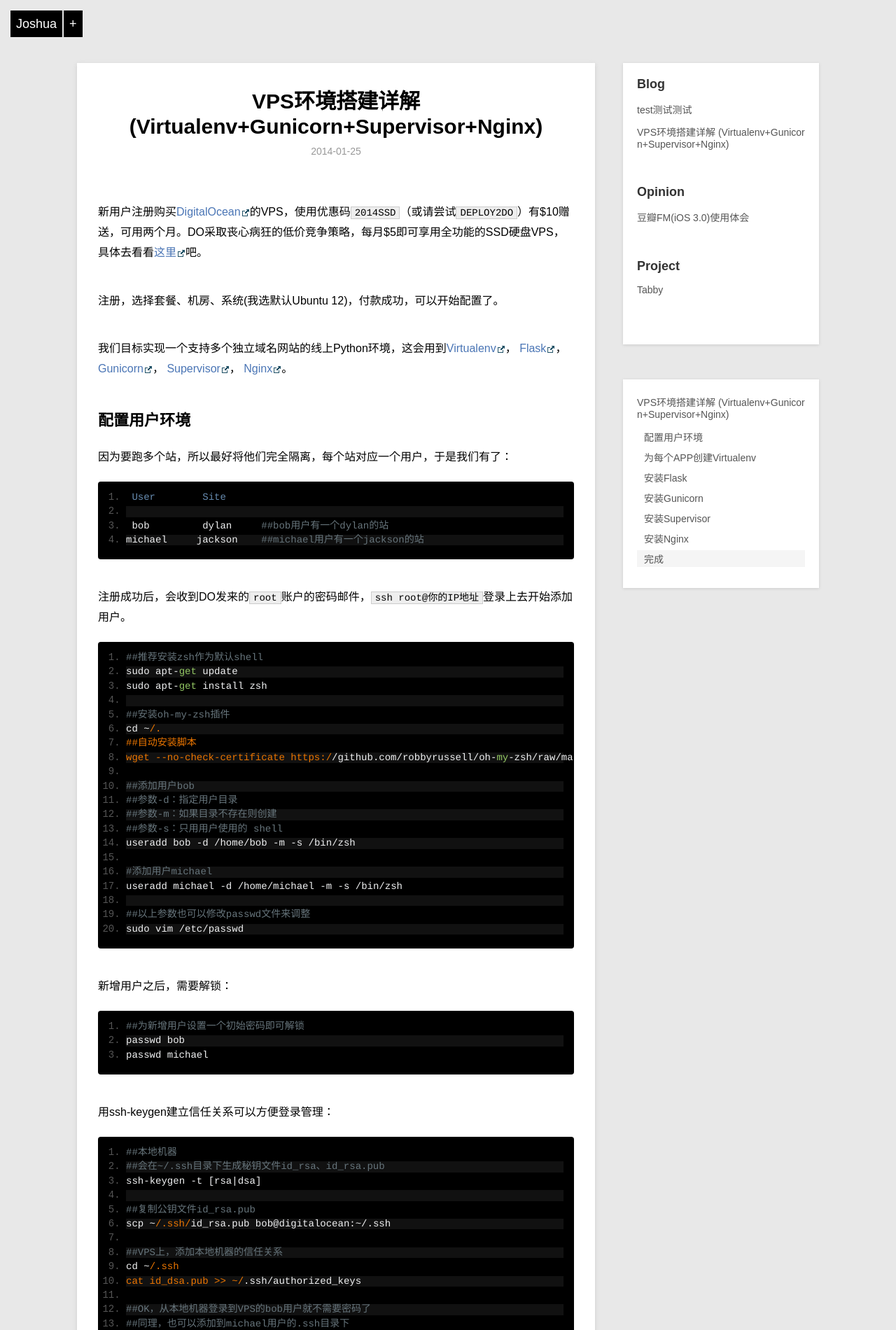
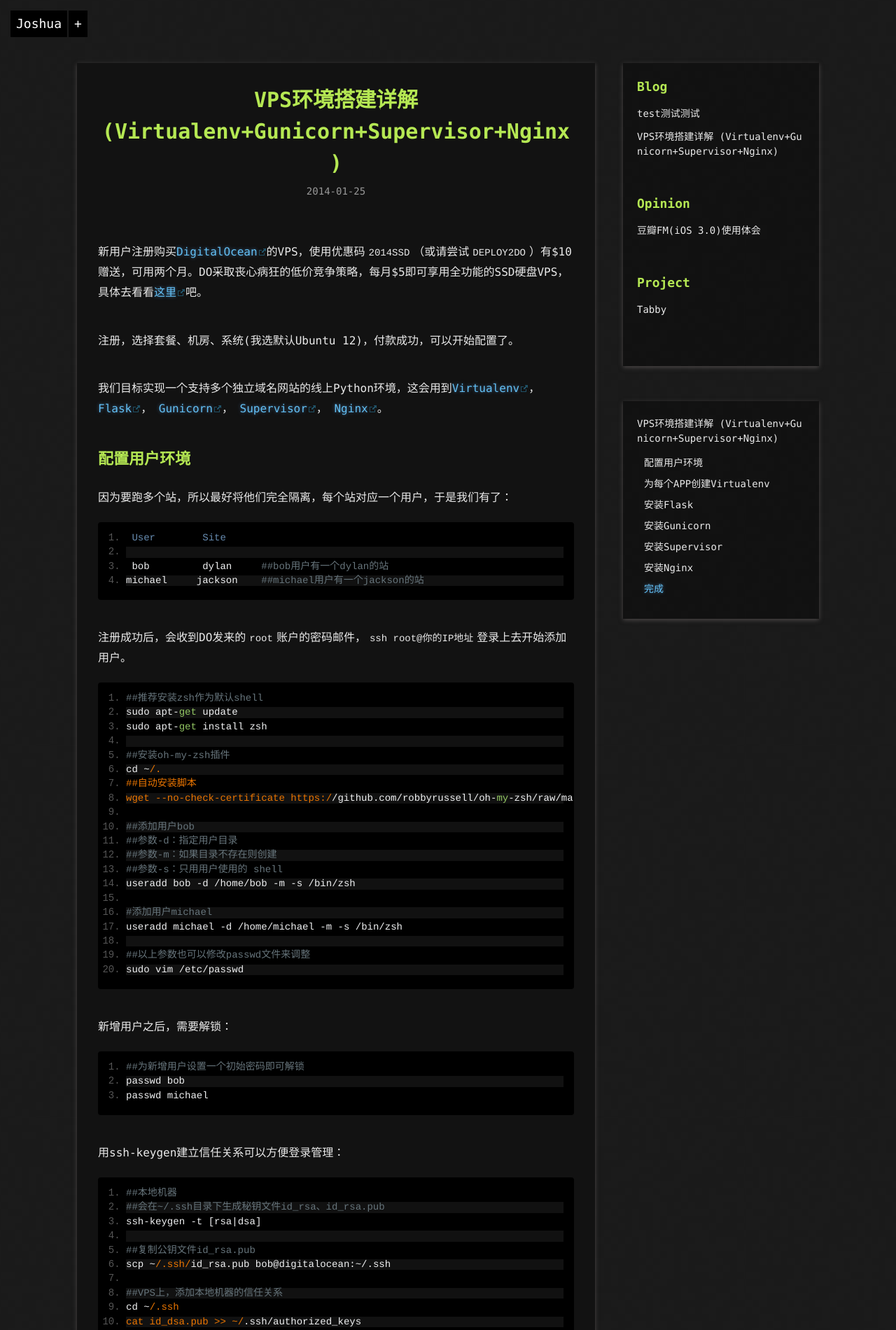
Before and after one commit to yiminyangguang520/zhaijialong.github.io, a Jekyll site: the page built from _posts/blog/2014-01-25-vps-config-python-vitrualenv-flask-gunicorn-supervisor-nginx.md, in a window 1280 px wide. Shown: the top 1900 px of the page at 70% size. Built offline with Jekyll 4.4.1, drawn with Linux system fonts in a browser that asks for light colours; Markdown is read by kramdown in place of the engine named in the settings.

Commit message:
change theme

```diff
--- a/_layouts/default.html
+++ b/_layouts/default.html
@@ -23,8 +23,8 @@
             <a class="home-follow" href="#" title="Contact Me">+</a>
         </div>
         <div class="home-contact">
-            <a href="http://weibo.com/Joshua/" target="_blank" style="margin-left:-5px;"><img src="http://www.weibo.com/favicon.ico" alt="" width="25"/></a>
-            <a href="http://www.douban.com/people/Joshua/" target="_blank" style="text-align:center;"><img src="http://www.douban.com/favicon.ico" alt="" width="22"/></a>
+            <a href="http://weibo.com/p/1005051746275261" target="_blank" style="margin-left:-5px;"><img src="http://www.weibo.com/favicon.ico" alt="" width="25"/></a>
+            <a href="https://github.com/joshuastray" target="_blank" style="text-align:center;"><img src="/images/blacktocat.png" alt="" width="22"/></a>
             <a href="http://instagram.com/Joshua/" target="_blank" style="text-align:right"><img src="http://d36xtkk24g8jdx.cloudfront.net/bluebar/00c6602/images/ico/favicon.ico" alt="" width="22"/></a>
         </div>
     </div>
--- a/_layouts/post.html
+++ b/_layouts/post.html
@@ -4,7 +4,15 @@ layout: default
 
 <link rel="stylesheet" href="/js/prettify/prettify.css" />
 <style type="text/css">
-    body { background:#e8e8e8; }
+    body {
+        margin: 0;
+        padding: 0;
+        background: #151515 url("../images/bkg.png") 0 0;
+        color: #eaeaea;
+        font-size: 16px;
+        line-height: 1.5;
+        font-family: Monaco, "Bitstream Vera Sans Mono", "Lucida Console", Terminal, monospace;
+    }
     @media screen and (max-width: 750px){
         body { background:#fff; }
     }
--- a/css/default.css
+++ b/css/default.css
@@ -19,6 +19,7 @@ address,caption,cite,code,dfn,em,th,var {font-style:normal;font-weight:500;}
 ol,ul {list-style:none;}
 caption,th{text-align:left;}
 h1,h2,h3,h4,h5,h6{font-size:100%;font-weight:500;}
+.entry h1,.entry h2,.entry h3,.entry h4,.entry h5,.entry h6{color:#b5e853;}
 q:before,q:after {content:'';}
 sup{vertical-align:text-top;}
 sub{vertical-align:text-bottom;}
@@ -32,12 +33,21 @@ body .hide{display:none;}
 
 
 /***********default settings**********/
-body {font-family: "微软雅黑","Arial","Helvetica","sans-serif";font-size:16px;}
-a {color:#4A75B5;text-decoration:none;outline:none;}
-a:hover {text-decoration:underline}
-a.external {padding-right:13px;background:url('/images/icons.gif') no-repeat right 1px;}
+body{
+    margin: 0;
+    padding: 0;
+    background: #151515 url("../images/bkg.png") 0 0;
+    color: #eaeaea;
+    font-size: 16px;
+    line-height: 1.5;
+    font-family: Monaco, "Bitstream Vera Sans Mono", "Lucida Console", Terminal, monospace;
+}
+a {text-decoration:none;outline:none;}
+a:hover {text-decoration:underline;text-shadow: 0 0 5px rgba(104, 182, 255, 0.5);}
+a.external {padding-right:13px;background:url('/images/icons.gif') no-repeat right 1px;color: #63c0f5;
+text-shadow: 0 0 5px rgba(104, 182, 255, 0.5);}
 a.external:hover {background-position:right -15px;}
-.entry-title,.entry-title a {font-size:30px;font-weight:bold;margin-bottom:6px;color:#000;text-align:center;word-wrap: break-word;}
+.entry-title,.entry-title a {font-size:30px;font-weight:bold;margin-bottom:6px;color:#b5e853;text-align:center;word-wrap: break-word;}
 .entry-title a:hover {text-decoration:none;}
 .entry-date {text-align:center;color:#999;margin-bottom:60px;font-size:14px;}
 
@@ -45,7 +55,7 @@ h2 {font-size:22px;font-weight:bold;margin-bottom:25px;}
 h3 {font-size:18px;font-weight:bold;margin-bottom:25px;}
 h4,h5,h6 {font-weight:bold;margin-bottom:15px;}
 p {margin-bottom:40px;line-height:1.8em;}
-code {background:#eee;border:1px solid #ccc;padding:0 5px;font-family:"Courier";line-height:14px;font-size:14px;word-wrap:break-word; }
+code {/*background:#eee;border:1px solid #ccc;*/padding:0 5px;font-family:"Courier";line-height:14px;font-size:14px;word-wrap:break-word; }
 pre {background-color:#000;padding:15px;overflow:auto;margin-bottom:40px;font-size:14px;border: 1px solid #eee;-webkit-border-radius: 4px 4px 4px 4px;-moz-border-radius: 4px 4px 4px 4px;border-radius: 4px 4px 4px 4px;color:#b9bdb6;margin-top:-20px; }
 h4+pre, h3+pre { margin-top:20px; }
 pre code{background-color:transparent;border:none;padding:0;word-wrap:normal;}
@@ -56,12 +66,19 @@ pre ol{margin-left:25px;list-style-type:decimal;}
 
 
 /****************entry style**************/
-.sidenav { width:240px; background:#fff; float:right; padding:20px; margin-bottom:50px; box-shadow:0 1px 4px #ccc; }
-.sidenav h2 { font-size:18px; color:#333; margin-bottom:15px; }
+.sidenav { width:240px; background: rgba(15, 15, 15, 0.7);; float:right; padding:20px; margin-bottom:50px; box-shadow: 0 2px 6px #4B4747;}
+.sidenav h2 { font-size:18px; color:#333; margin-bottom:15px; color:#b5e853;}
 .sidenav ul { margin-bottom:50px; }
 .sidenav li { margin-bottom:12px; word-break: break-all;}
-.sidenav a { color:#555; font-size:14px; display:block;}
-.entry{margin-bottom:80px;width:680px; float:left; background:#fff; padding:30px; box-shadow:0 2px 6px #ccc; }
+.sidenav a { color:#eaeaea; font-size:14px; display:block;}
+.entry{
+    margin-bottom: 80px;
+    width: 680px;
+    float: left;
+    background: rgba(15, 15, 15, 0.7);
+    padding: 30px;
+    box-shadow: 0 2px 6px #4B4747;
+}
 .entry ul{margin-bottom:25px;margin-left:25px;}
 .entry p+ul {margin-top:-20px;}
 .entry ul li{margin-bottom:5px;list-style:disc;line-height:1.8em;}
@@ -96,20 +113,20 @@ pre ol{margin-left:25px;list-style-type:decimal;}
 
 .index-content .artical-list { width:70%; margin:0 auto; }
 .index-content .artical-list li { margin-bottom:70px; }
-.index-content h2 { font-size:20px; margin-bottom:15px; word-break: break-all;}
-.index-content h2 a { color:#444 }
-.index-content h2 a:hover { color:#E50053; text-decoration:none; }
-.index-content .title-desc {color:#999;font-size:14px;line-height:1.6em;}
+.index-content h2 { color:#eaeaea; font-size:20px; margin-bottom:15px; word-break: break-all;}
+.index-content h2 a { color:#b5e853 }
+.index-content h2 a:hover { color:#b5e853; text-decoration:none; text-shadow: 0 0 5px rgba(104, 255, 231, 0.5);}
+.index-content .title-desc {color:#eaeaea;font-size:16px;line-height:1.6em;}
 
 .index-content .artical-cate { width:70%; margin:0 auto; }
-.index-content .artical-cate li { display:inline-block; *float:left; zoom:1; font-size:18px; width:32%; cursor:pointer; }
+.index-content .artical-cate li { display:inline-block; *float:left; zoom:1; font-size:18px; width:30%; cursor:pointer; }
 .index-content .artical-cate li a,
-.index-content .artical-cate li a:visited { display:inline-block; zoom:1; color:#000; width:100%; }
+.index-content .artical-cate li a:visited { display:inline-block; zoom:1; color:#eaeaea; width:100%; }
 .index-content .artical-cate li a:hover { text-decoration:none; }
-.index-content .artical-cate li.on span{ color:red; }
+.index-content .artical-cate li.on span{ color:#b5e853; }
 
 .index-content .cate-bar { height:3px; width:70%; margin:0 auto;margin-bottom:100px; }
-.index-content #cateBar { display:inline-block; zoom:1; height:3px; background:red; position:relative; width:0; }
+.index-content #cateBar { display:inline-block; zoom:1; height:3px; background:#b5e853; position:relative; width:0; }
 
 /***************Wiki Style*****************/
 .wiki h2{cursor:pointer;}
@@ -119,7 +136,7 @@ pre ol{margin-left:25px;list-style-type:decimal;}
 
 /***************contact style*************/
 #disqus_container {font-size:12px;}
-#disqus_container a.comment{font-size:14px;}
+#disqus_container a.comment{font-size:14px;color: #63c0f5;text-shadow: 0 0 5px rgba(104, 182, 255, 0.5);}
 h3.about {color:#777;margin-top:20px;font-size:22px;margin-bottom:10px}
 .about-link a {margin-right:10px;font-weight:bold;font-style:italic;font-size:13px;color:#E50053}
 
@@ -130,7 +147,7 @@ h3.about {color:#777;margin-top:20px;font-size:22px;margin-bottom:10px}
 #menuIndex a:hover {text-decoration:none;}
 #menuIndex ul {margin-bottom:10px;}
 #menuIndex ul li{font-size:12px;margin-bottom:5px;word-wrap:break-word;padding-left:10px;}
-#menuIndex ul li.on{background-color:#f5f5f5;}
+#menuIndex ul li.on a{color: #63c0f5;text-shadow: 0 0 5px rgba(104, 182, 255, 0.5);}
 #menuIndex li.h1{font-size:14px;font-weight:normal;padding-left:0;margin-bottom:10px;}
 #menuIndex li.h3{padding-left:25px;}
 
```
Also changed, not shown: images/bkg.png (added), images/blacktocat.png (added).
